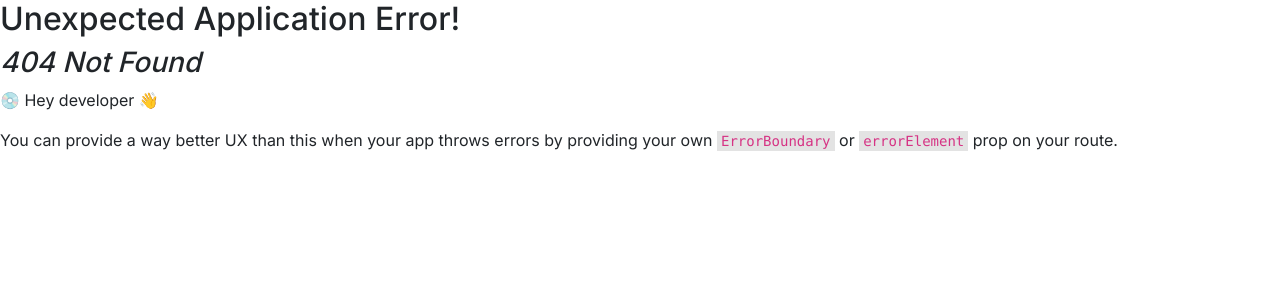
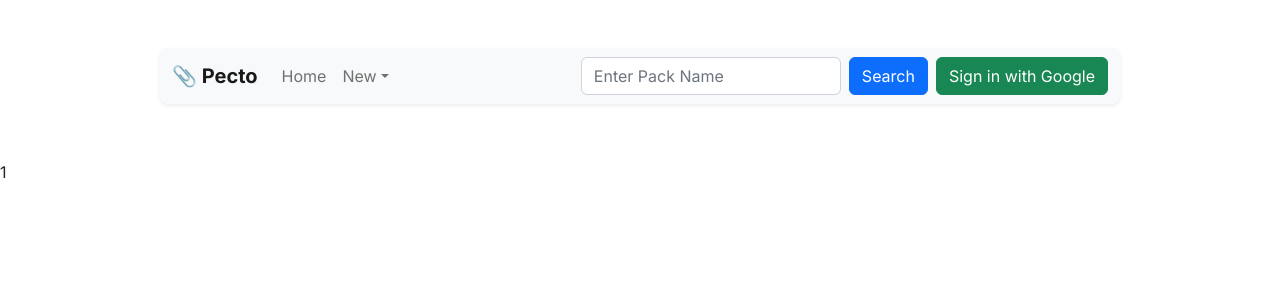
Before and after one commit to MilkyDeveloper/pecto2, a React (Vite) app: page /search/1 in a window 1280 px wide. Before the commit this address had no page. Shown: the top 300 px of the page. Built offline with nearby package versions, Linux system fonts and the light colour scheme; no server answers; a web font is replaced by a local one.

Commit message:
Various bugfixes

```diff
--- a/src/Pack/Metadata.jsx
+++ b/src/Pack/Metadata.jsx
@@ -63,7 +63,8 @@ export function Metadata() {
 
     // sadge
     async function deletePack() {
-        await deleteDoc(doc(db, "packs", pack.uuid))
+        const docRef = doc(db, "packs", user.displayName, "packs", id)
+        await deleteDoc(docRef)
         navigate('/')
     }
 
--- a/src/Root.jsx
+++ b/src/Root.jsx
@@ -1,16 +1,22 @@
-import React from 'react'
+import React, {useState} from 'react'
 import Container from 'react-bootstrap/Container'
 import Nav from 'react-bootstrap/Nav'
 import Navbar from 'react-bootstrap/Navbar'
 import NavDropdown from 'react-bootstrap/NavDropdown'
 import Button from 'react-bootstrap/Button'
+import Form from 'react-bootstrap/Form'
 
 // Auth
-import { auth, authenticateWithGoogle, signOutOfGoogle, db } from '@/lib/firebase'
+import {
+    auth,
+    authenticateWithGoogle,
+    signOutOfGoogle,
+} from '@/lib/firebase'
 import { useAuthState } from 'react-firebase-hooks/auth'
 import { UserContext } from '@/lib/context'
 
 import { Outlet } from 'react-router-dom'
+import { useNavigate } from 'react-router-dom'
 
 import { LinkContainer } from 'react-router-bootstrap'
 
@@ -18,6 +24,9 @@ import './Root.scss'
 
 function Root() {
     const [user, loading, error] = useAuthState(auth)
+    const navigate = useNavigate()
+
+    const [search, setSearch] = useState('')
 
     async function handleAuthClick() {
         if (user) {
@@ -29,6 +38,10 @@ function Root() {
         }
     }
 
+    function openSearchPage() {
+        navigate(`/search/${encodeURIComponent(search)}`)
+    }
+
     return (
         <>
             <Navbar
@@ -37,7 +50,7 @@ function Root() {
                 expand="lg"
                 className="shadow-sm rounded-3 position-absolute fixed-top"
             >
-                <Container>
+                <Container fluid>
                     <LinkContainer to={'/'}>
                         <Navbar.Brand className="fw-bold">
                             📎 Pecto
@@ -45,7 +58,11 @@ function Root() {
                     </LinkContainer>
                     <Navbar.Toggle aria-controls="basic-navbar-nav" />
                     <Navbar.Collapse id="basic-navbar-nav">
-                        <Nav className="me-auto">
+                        <Nav
+                            className="me-auto my-2 my-lg-0"
+                            style={{ maxHeight: '100px' }}
+                            navbarScroll
+                        >
                             <LinkContainer to={'/'}>
                                 <Nav.Link>Home</Nav.Link>
                             </LinkContainer>
@@ -56,22 +73,29 @@ function Root() {
                                 </LinkContainer>
                             </NavDropdown>
                         </Nav>
-                    </Navbar.Collapse>
 
-                    <Navbar.Collapse className="justify-content-end">
-                        <Navbar.Text>
+                        <Form className="d-flex" onSubmit={openSearchPage}>
+                            <Form.Control
+                                type="search"
+                                placeholder="Enter Pack Name"
+                                className="me-2"
+                                aria-label="Enter Pack Name"
+                                onChange={(e) => setSearch(e.target.value)}
+                            />
+                            <Button type="submit" className="me-2">Search</Button>
                             <Button
-                                variant={user ? 'danger' : 'primary'}
+                                variant={user ? 'danger' : 'success'}
                                 onClick={handleAuthClick}
+                                className="text-nowrap"
                             >
                                 {user ? 'Sign Out' : 'Sign in with Google'}
                             </Button>
-                            <LinkContainer to={'/donate'}>
+                            {/* <LinkContainer to={'/donate'}>
                                 <a className="btn btn-primary text-light ms-2">
                                     Donate
                                 </a>
-                            </LinkContainer>
-                        </Navbar.Text>
+                            </LinkContainer> */}
+                        </Form>
                     </Navbar.Collapse>
                 </Container>
             </Navbar>
--- /dev/null
+++ b/src/SearchPacks.jsx
@@ -0,0 +1,10 @@
+import React from 'react'
+import { useParams } from 'react-router-dom'
+
+export function SearchPacks() {
+	const { searchTerm } = useParams()
+
+	return (
+		<div>{searchTerm}</div>
+	)
+}
--- a/src/lib/pack.js
+++ b/src/lib/pack.js
@@ -28,4 +28,19 @@ async function getUsersPacks(user) {
     return packs
 }
 
-export { fetcher, getMyPacks, getUsersPacks }
+async function getPacks(searchTerm) {
+    let packs = []
+    const userPacks = await getDocs(
+        query(
+            collection(db, "packs", user, "packs"),
+            where("published", "==", true)
+        )
+    )
+    userPacks.forEach(doc => {
+        packs.push(doc.data())
+    })
+
+    return packs
+}
+
+export { fetcher, getMyPacks, getUsersPacks, getPacks }
--- a/src/main.jsx
+++ b/src/main.jsx
@@ -6,6 +6,7 @@ import Root from './Root' // Name conflict with Bootstrap
 import './index.scss'
 import { NewPack } from './Pack/NewPack'
 import { UserView } from './UserView'
+import { SearchPacks } from './SearchPacks'
 import Home from './Home'
 
 const router = createBrowserRouter([
@@ -28,6 +29,10 @@ const router = createBrowserRouter([
             {
                 path: 'new/pack',
                 element: <NewPack/>
+            },
+            {
+                path: 'search/:searchTerm',
+                element: <SearchPacks/>
             }
         ],
     },
```
